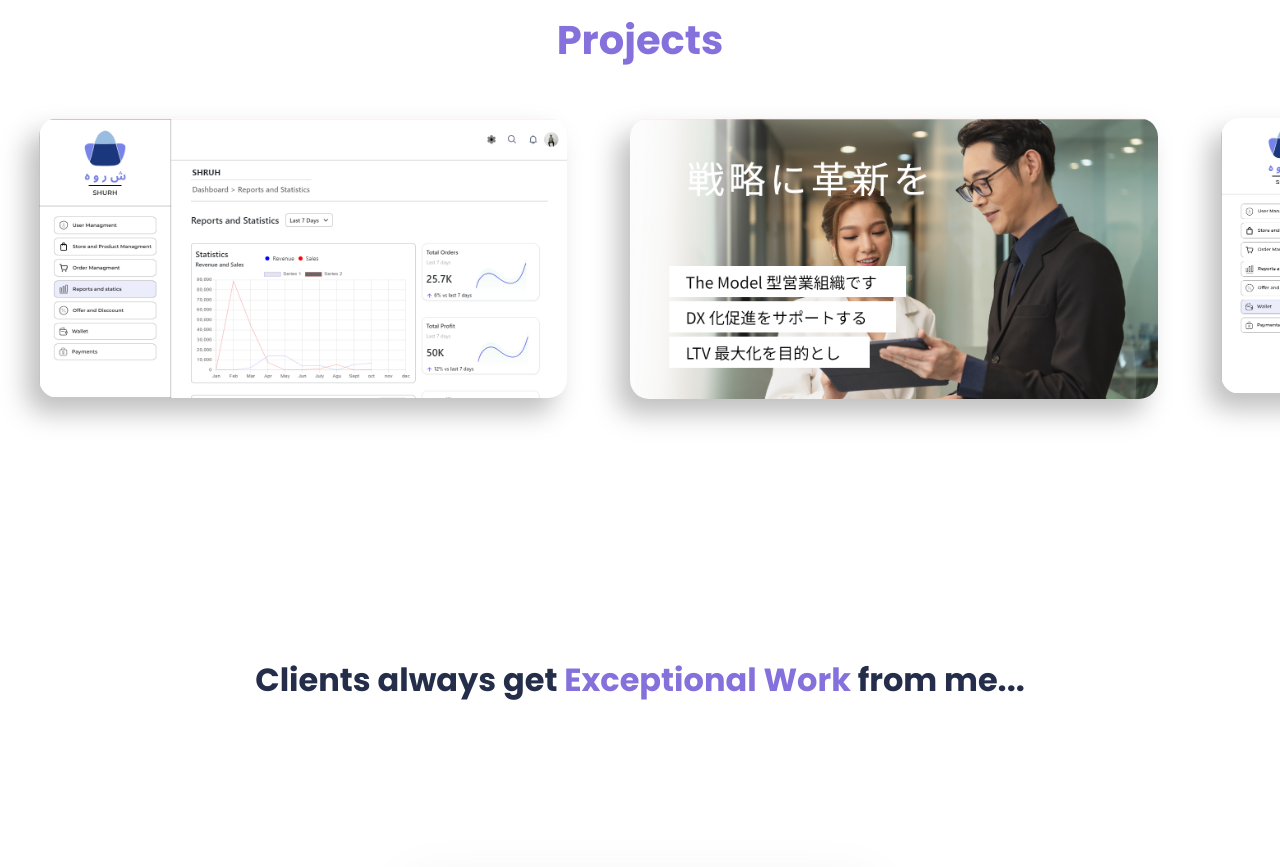
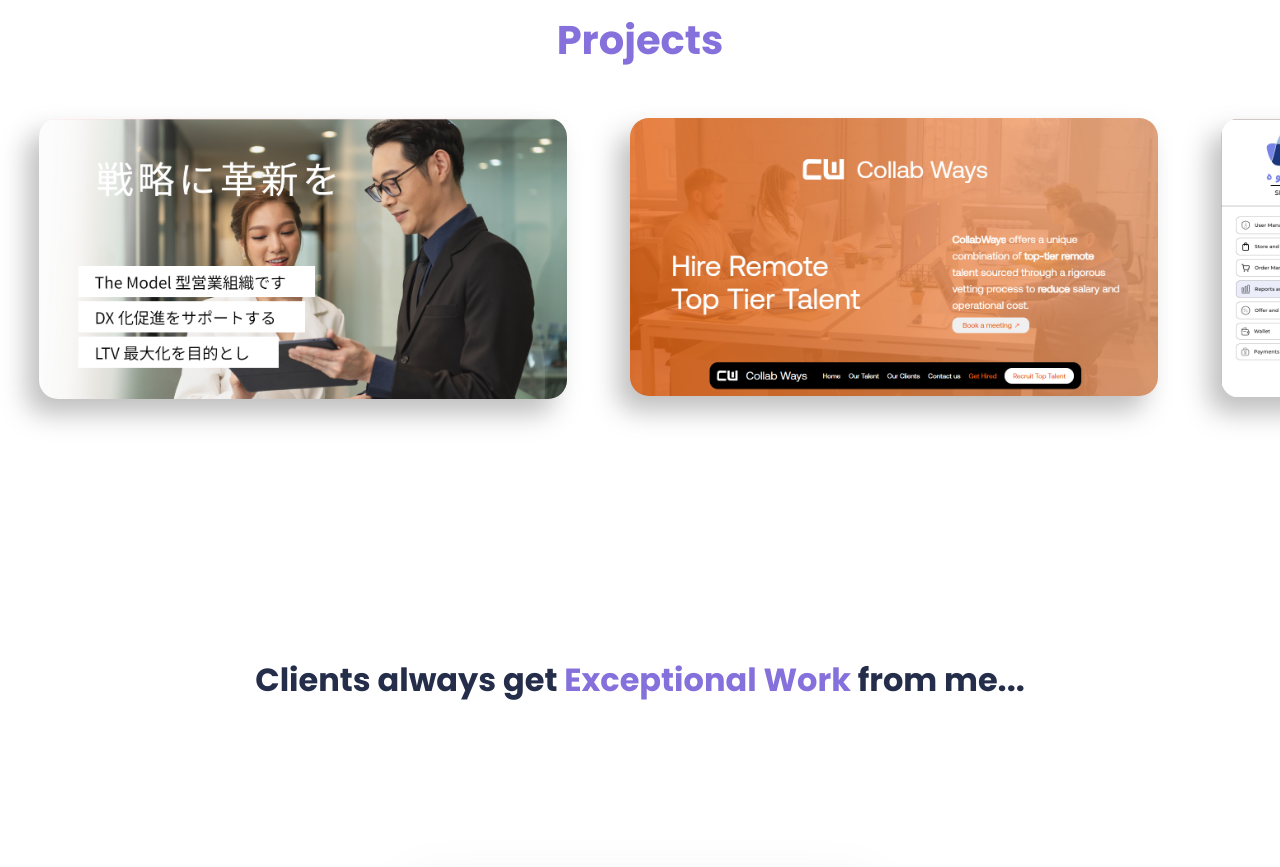
Before and after one commit to muhammad-jasim-m/portfolio, a React (Create React App) app: page / in a window 1280 px wide. Shown: the part 3024-3891 px from the top of the page. Built offline with nearby package versions, Linux system fonts and the light colour scheme.

Commit message:
addproject

```diff
--- a/src/components/Portfolio/Portfolio.css
+++ b/src/components/Portfolio/Portfolio.css
@@ -59,3 +59,74 @@
   font-size: 18px;
   z-index: 1000;
 }
+
+
+.portfolio {
+  display: flex;
+  align-items: center;
+  justify-content: center;
+  flex-direction: column;
+  height: 70vh;
+}
+
+/* heading */
+.portfolio span:nth-of-type(1) {
+  color: var(--black);
+  font-size: 2rem;
+  font-weight: bold;
+}
+
+.portfolio span:nth-of-type(2) {
+  color: var(--orange);
+  font-size: 2.5rem;
+  font-weight: bold;
+}
+
+/* slider */
+.portfolio .swiper {
+  overflow: visible !important;
+}
+
+.portfolio-slider {
+  margin-top: 3rem;
+  width: 100%;
+}
+
+.portfolio-slider .swiper-slide {
+  width: 20rem;
+}
+
+.swiper-slide {
+  flex-shrink: 0;
+  width: 48% !important;
+  height: 100%;
+  position: relative;
+  transition-property: transform;
+}
+
+.portfolio img {
+  width: 33rem;
+  filter: drop-shadow(-12px 15px 13px rgba(0, 0, 0, 0.25));
+  border-radius: 19px;
+}
+
+/* Slide content */
+.slide-content {
+  position: relative;
+}
+
+/* Click Me label */
+.click-me {
+  position: absolute;
+  top: 50%;
+  left: 50%;
+  transform: translate(-50%, -50%);
+  padding: 5px 15px;
+  background-color: var(--orange);
+  color: white !important;
+  font-size: 18px !important;
+  font-weight: 400 !important;
+  border-radius: 5px;
+  pointer-events: none;
+  z-index: 10;
+}
--- a/src/components/Portfolio/Portfolio.jsx
+++ b/src/components/Portfolio/Portfolio.jsx
@@ -5,7 +5,7 @@ import "swiper/css";
 import Sidebar from "../../img/p1.png";
 import Ecommerce from "../../img/p3.png";
 import HOC from "../../img/p5.png";
-import MusicApp from "../../img/p2.png";
+import MusicApp from "../../img/p7.png";
 import { themeContext } from "../../Context";
 import { motion } from "framer-motion"; // Import Framer Motion
 
@@ -13,28 +13,25 @@ const Portfolio = () => {
   const theme = useContext(themeContext);
   const darkMode = theme.state.darkMode;
 
-  const [showPopup, setShowPopup] = useState(false);
+  const [showClickMe, setShowClickMe] = useState(true); // State to control "Click Me" visibility
   const portfolioRef = useRef(null);
 
-
   const transition = {
-    duration: 1,
+    duration: 0.8,
     type: "spring",
   };
-
-
 
   useEffect(() => {
     const observer = new IntersectionObserver(
       (entries) => {
         if (entries[0].isIntersecting) {
-          setShowPopup(true);
+          setShowClickMe(true);
           setTimeout(() => {
-            setShowPopup(false);
-          }, 1500); // Hide after 3 seconds
+            setShowClickMe(false); // Hide "Click Me" after 3 seconds
+          }, 3000);
         }
       },
-      { threshold: 1 } // Trigger when 100% of the element is in view
+      { threshold: 0.2 } // Trigger when 20% of the element is in view
     );
 
     if (portfolioRef.current) {
@@ -48,23 +45,26 @@ const Portfolio = () => {
     };
   }, []);
 
+  // Variants for the Click Me animation
+  const clickMeVariants = {
+    initial: { opacity: 0, scale: 0.5, rotate: 0 },
+    animate: {
+      opacity: 1,
+      scale: [1, 1.2, 1.1],
+      rotate: [0, 15, -15, 0],
+      transition: {
+        duration: 0.8,
+        yoyo: Infinity, // Repeat animation
+        ease: "easeInOut",
+      },
+    },
+  };
+
   return (
     <div className="portfolio" id="portfolio" ref={portfolioRef}>
       {/* heading */}
       <span style={{ color: darkMode ? "white" : "" }}>Recent</span>
       <span>Projects</span>
-
-      {/* Popup */}
-      {showPopup && (
-        <motion.div
-          className="popup"
-          initial={{ left: "3rem" }}
-          whileInView={{ left: "10rem"  }}
-         transition={transition}
-        >
-          Click me
-        </motion.div>
-      )}
 
       {/* slider */}
       <Swiper
@@ -74,23 +74,114 @@ const Portfolio = () => {
         loop={true}
         className="portfolio-slider"
       >
+
+
+<SwiperSlide>
+          <a href="https://kashanafzl.github.io/J_business/" target="_blank" rel="noopener noreferrer">
+          <div className="slide-content">
+            <motion.img
+              src={Ecommerce}
+              alt=""
+              initial={{ opacity: 0, scale: 0.8 }}
+              whileInView={{ opacity: 1, scale: 1 }}
+              transition={transition}
+            />
+            {showClickMe && (
+              <motion.span
+                className="click-me"
+                variants={clickMeVariants}
+                initial="initial"
+                animate="animate"
+              >
+                Click Me
+              </motion.span>
+            )}
+          </div>
+          </a>
+
+        </SwiperSlide>
+
+
+
+
+        <SwiperSlide>
+          <a href="https://collabways.com/" target="_blank" rel="noopener noreferrer">
+          <div className="slide-content">
+            <motion.img
+              src={MusicApp}
+              alt=""
+              initial={{ opacity: 0, scale: 0.8 }}
+              whileInView={{ opacity: 1, scale: 1 }}
+              transition={transition}
+            />
+            {showClickMe && (
+              <motion.span
+                className="click-me"
+                variants={clickMeVariants}
+                initial="initial"
+                animate="animate"
+              >
+                Click Me
+              </motion.span>
+            )}
+          </div>
+          </a>
+        </SwiperSlide>
+
+
+
         <SwiperSlide>
           <a
             href="https://kashanafzl.github.io/Shruh/User-Management.html"
             target="_blank"
             rel="noopener noreferrer"
           >
-            <img src={Sidebar} alt="" />
+            <div className="slide-content">
+              <motion.img
+                src={Sidebar}
+                alt=""
+                initial={{ opacity: 0, scale: 0.8 }}
+                whileInView={{ opacity: 1, scale: 1 }}
+                transition={transition}
+              />
+              {showClickMe && ( // Only show "Click Me" if showClickMe is true
+                <motion.span
+                  className="click-me"
+                  variants={clickMeVariants}
+                  initial="initial"
+                  animate="animate"
+                >
+                  Click Me
+                </motion.span>
+              )}
+            </div>
           </a>
         </SwiperSlide>
+
+
+
+
+
         <SwiperSlide>
-          <img src={Ecommerce} alt="" />
-        </SwiperSlide>
-        <SwiperSlide>
-          <img src={MusicApp} alt="" />
-        </SwiperSlide>
-        <SwiperSlide>
-          <img src={HOC} alt="" />
+          <div className="slide-content">
+            <motion.img
+              src={HOC}
+              alt=""
+              initial={{ opacity: 0, scale: 0.8 }}
+              whileInView={{ opacity: 1, scale: 1 }}
+              transition={transition}
+            />
+            {showClickMe && (
+              <motion.span
+                className="click-me"
+                variants={clickMeVariants}
+                initial="initial"
+                animate="animate"
+              >
+                Click Me
+              </motion.span>
+            )}
+          </div>
         </SwiperSlide>
       </Swiper>
     </div>
```
Also changed, not shown: src/img/p7.png (added), src/img/p8.png (added).
